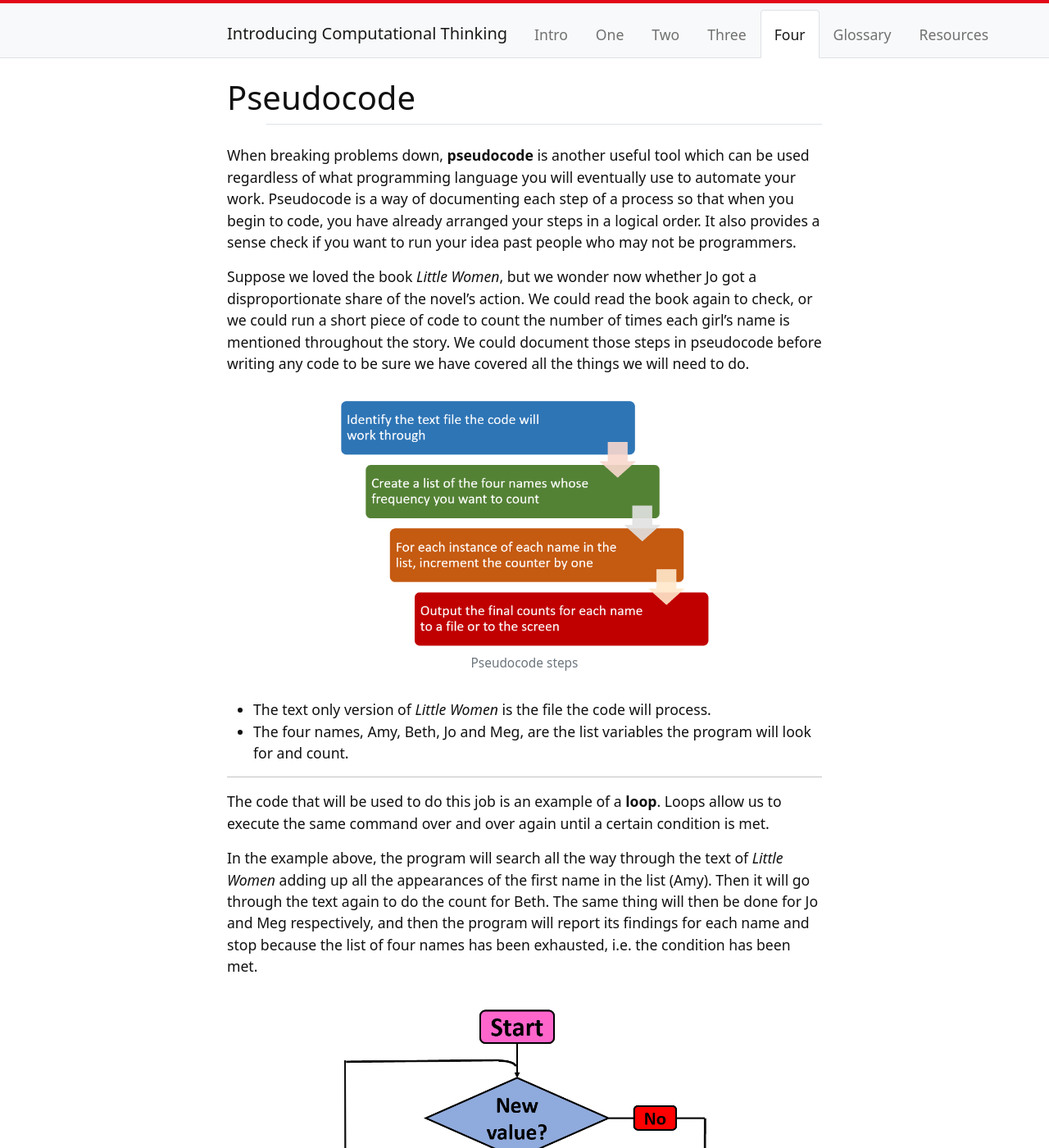
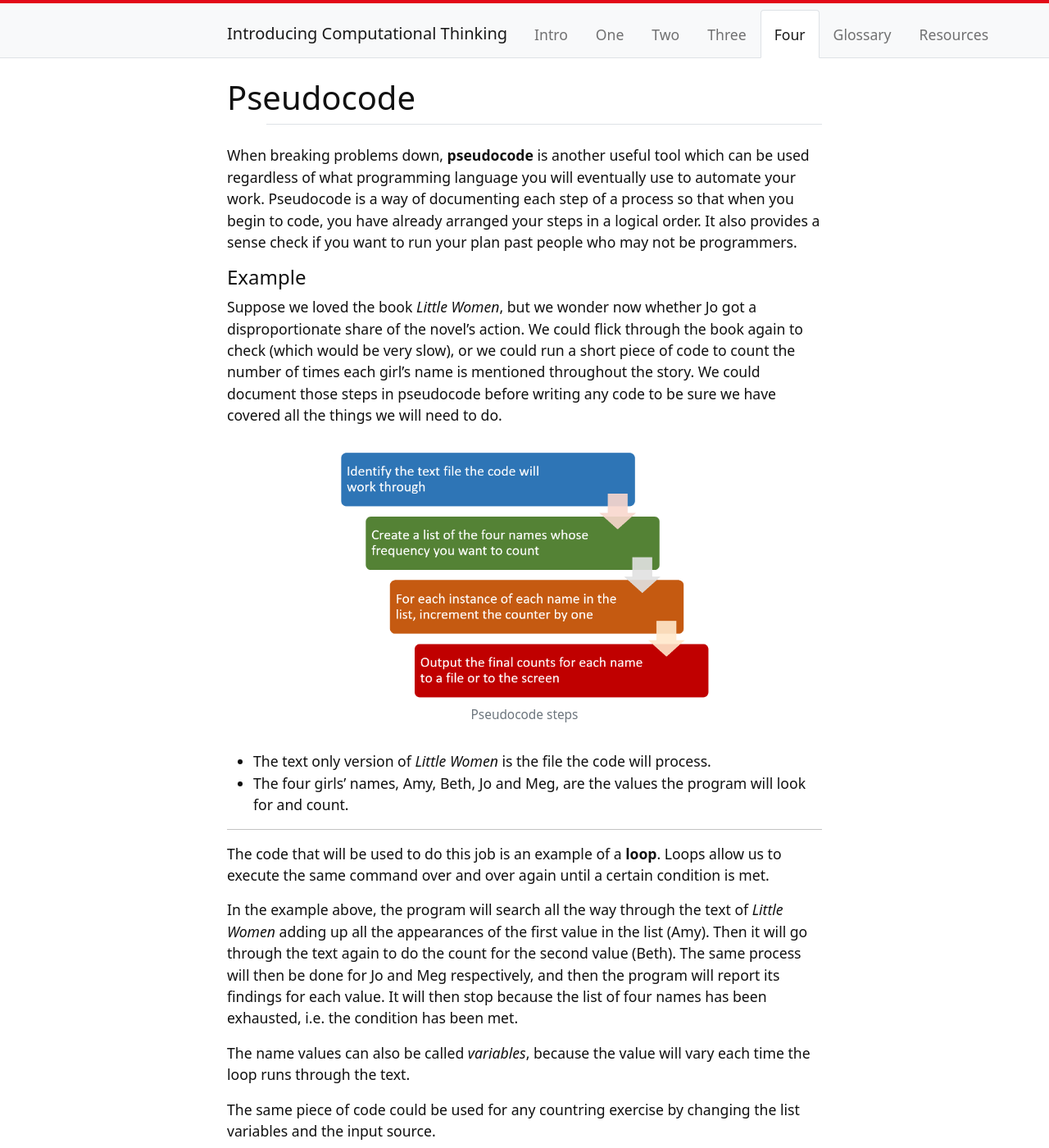
Before and after one commit to weaverbel/intro-computational-thinking, a Jekyll site: the page built from content/4-lesson.md, in a window 1280 px wide and 1400 px high. Shown: the whole window at 82% size. Built offline with Jekyll 4.4.1, drawn with Linux system fonts in a browser that asks for light colours.

Commit message:
Update 4-lesson.md
add repro

```diff
--- a/content/4-lesson.md
+++ b/content/4-lesson.md
@@ -3,20 +3,26 @@ title: Pseudocode
 nav: Four
 ---
 
-When breaking problems down, **pseudocode** is another useful tool which can be used regardless of what programming language you will eventually use to automate your work. Pseudocode is a way of documenting each step of a process so that when you begin to code, you have already arranged your steps in a logical order. It also provides a sense check if you want to run your idea past people who may not be programmers.
+When breaking problems down, **pseudocode** is another useful tool which can be used regardless of what programming language you will eventually use to automate your work. Pseudocode is a way of documenting each step of a process so that when you begin to code, you have already arranged your steps in a logical order. It also provides a sense check if you want to run your plan past people who may not be programmers.
 
-Suppose we loved the book *Little Women*, but we wonder now whether Jo got a disproportionate share of the novel's action. We could read the book again to check, or we could run a short piece of code to count the number of times each girl's name is mentioned throughout the story. We could document those steps in pseudocode before writing any code to be sure we have covered all the things we will need to do.
+#### Example
+
+Suppose we loved the book *Little Women*, but we wonder now whether Jo got a disproportionate share of the novel's action. We could flick through the book again to check (which would be very slow), or we could run a short piece of code to count the number of times each girl's name is mentioned throughout the story. We could document those steps in pseudocode before writing any code to be sure we have covered all the things we will need to do.
 
 {% include figure.html img="pseudocode.png" alt="Pseudocode steps" caption="Pseudocode steps" width="65%" %}
 
 - The text only version of *Little Women* is the file the code will process.
-- The four names, Amy, Beth, Jo and Meg, are the list variables the program will look for and count.
+- The four girls' names, Amy, Beth, Jo and Meg, are the values the program will look for and count.
 
 ---------
 
 The code that will be used to do this job is an example of a **loop**. Loops allow us to execute the same command over and over again until a certain condition is met.
 
-In the example above, the program will search all the way through the text of *Little Women* adding up all the appearances of the first name in the list (Amy). Then it will go through the text again to do the count for Beth. The same thing will then be done for Jo and Meg respectively, and then the program will report its findings for each name and stop because the list of four names has been exhausted, i.e. the condition has been met.
+In the example above, the program will search all the way through the text of *Little Women* adding up all the appearances of the first value in the list (Amy). Then it will go through the text again to do the count for the second value (Beth). The same process will then be done for Jo and Meg respectively, and then the program will report its findings for each value. It will then stop because the list of four names has been exhausted, i.e. the condition has been met.
+
+The name values can also be called *variables*, because the value will vary each time the loop runs through the text.
+
+The same piece of code could be used for any countring exercise by changing the list variables and the input source.
 
 {% include figure.html img="loop-diagram.png" alt="How loops work" caption="Loops in programming" width="65%" %}
 
```
